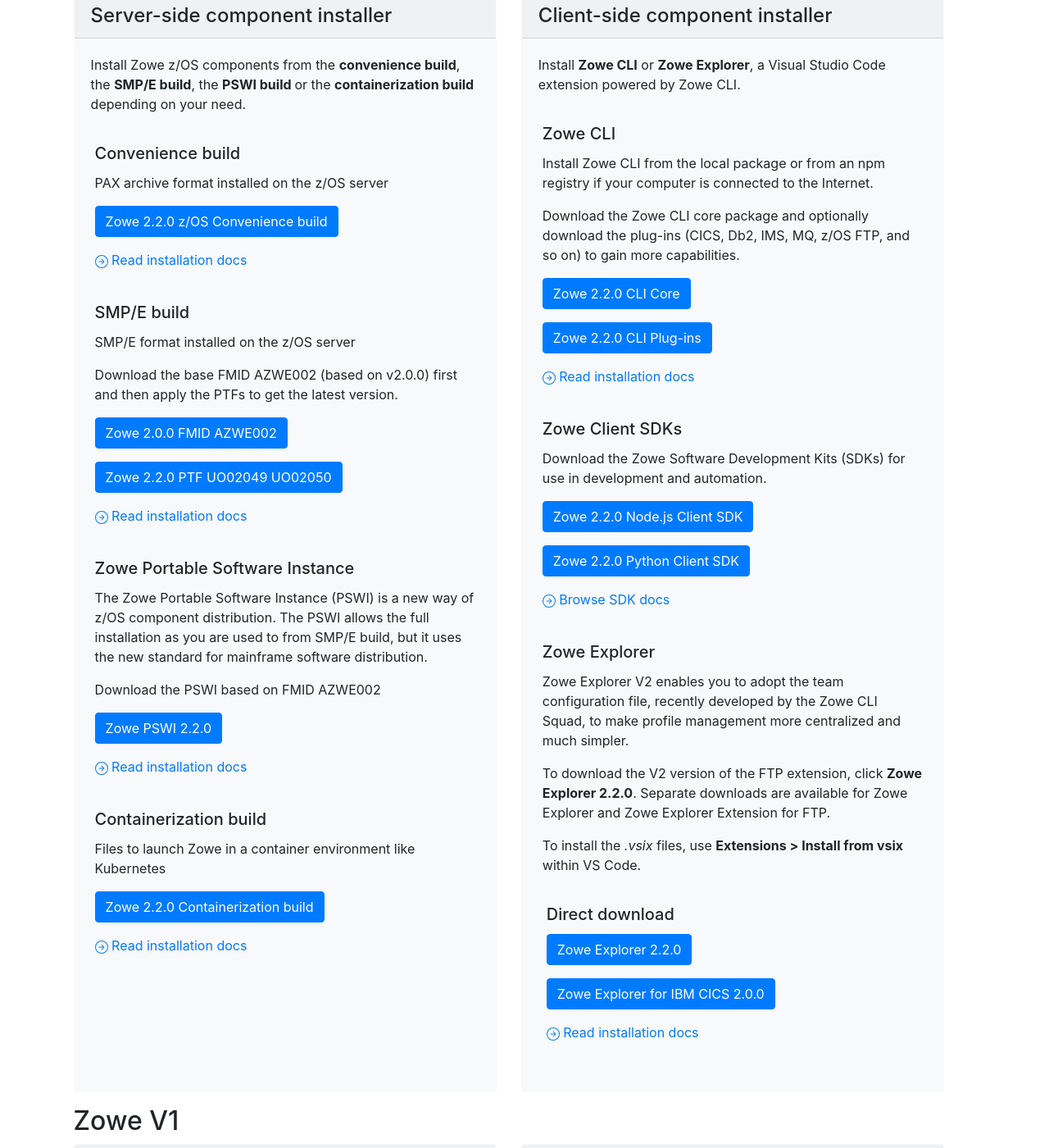
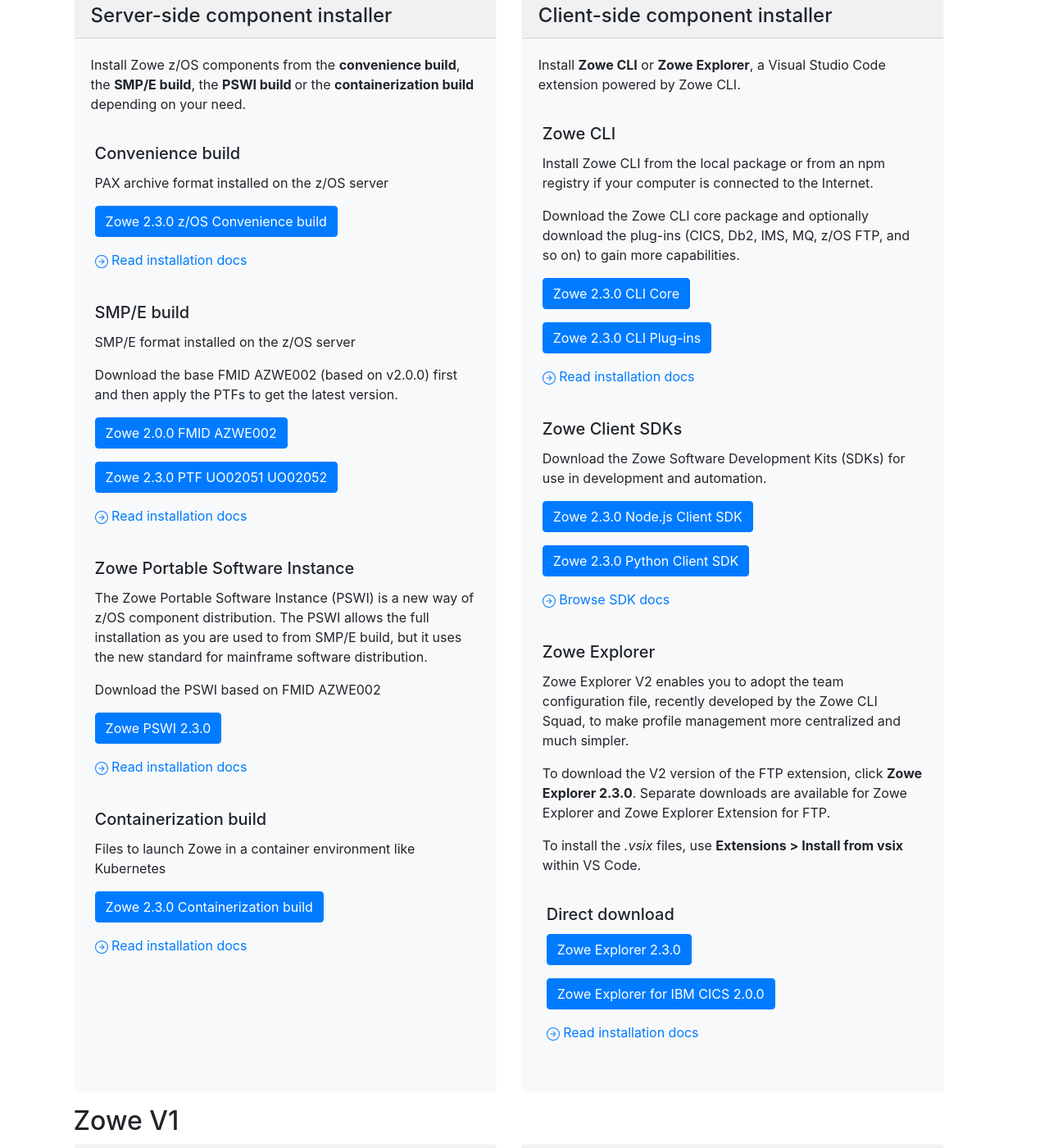
Before and after one commit to zowe/zowe.github.io, a Jekyll site: the page built from download.md, in a window 1280 px wide and 1400 px high, scrolled down 572 px. Shown: the whole window at 82% size. Built offline with Jekyll 4.4.1, drawn with Linux system fonts in a browser that asks for light colours; our own code applies the rules of GitHub Pages for plain Markdown files; some of the changed text lies outside the part shown.

Commit message:
Update releases.yml
Signed-off-by: Tom Zhang <14881754+FlappiTomic@users.noreply.github.com>

```diff
--- a/_data/releases.yml
+++ b/_data/releases.yml
@@ -1,6 +1,19 @@
 # List of Zowe releases - update here and it will update the entire site :-)
 # Note - keep this in order as the latest release is pulled from the first item in the list!
 v2:
+  - version: 2.3.0
+    zos_version: 2.3.0
+    smpe_version: 2.3.0
+    smpe_sysmod: PTF
+    smpe_numbers: UO02051 UO02052
+    cli_version: 2.3.0
+    cli_plugins_version: 2.3.0
+    explorer_version: 2.3.0
+    node_sdk_version: 2.3.0
+    python_sdk_version: 2.3.0
+    release_date: 2022-09-??
+    documentation: stable
+    release_notes: v2_3_0
   - version: 2.2.0
     zos_version: 2.2.0
     smpe_version: 2.2.0
@@ -12,7 +25,7 @@
     node_sdk_version: 2.2.0
     python_sdk_version: 2.2.0
     release_date: 2022-07-25
-    documentation: stable
+    documentation: v2.2.x
     release_notes: v2_2_0
   - version: 2.1.0
     zos_version: 2.1.0
```
